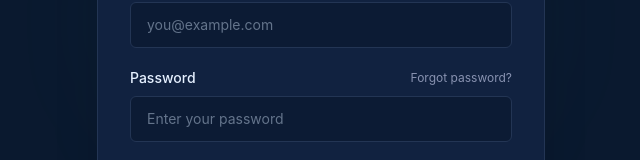
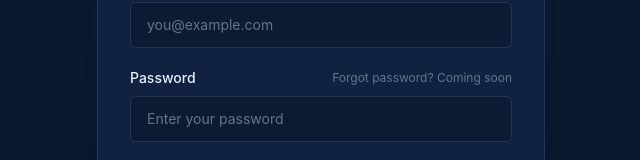
Before and after one commit to artrittup/linkport-frontend, a React (Vite) app: page /login in a window 1280 px wide. Shown: the part 379-539 px from the top of the page, without its empty margins (319-959 px from the left). Built offline with nearby package versions, Linux system fonts and the light colour scheme; no server answers.

Commit message:
fix: remove dead forgot password link

```diff
--- a/src/pages/Login.jsx
+++ b/src/pages/Login.jsx
@@ -83,12 +83,9 @@ export default function Login() {
                 <label htmlFor="password" className="text-sm font-medium text-[#e6f1ff]">
                   Password
                 </label>
-                <a
-                  href="#"
-                  className="text-xs text-[#8892b0] transition-colors hover:text-[#64ffda]"
-                >
-                  Forgot password?
-                </a>
+                <span className="cursor-not-allowed text-xs text-[#64748b]" aria-disabled="true">
+                  Forgot password? Coming soon
+                </span>
               </div>
               <input
                 id="password"
```
